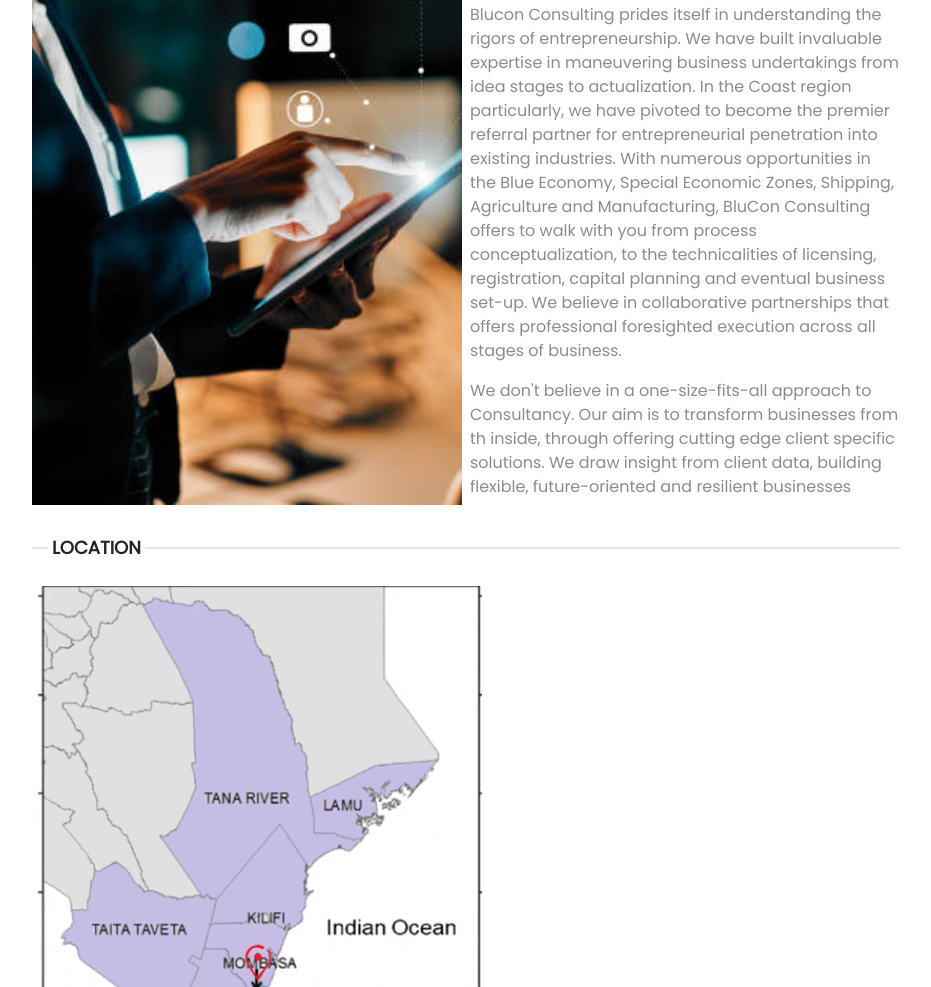
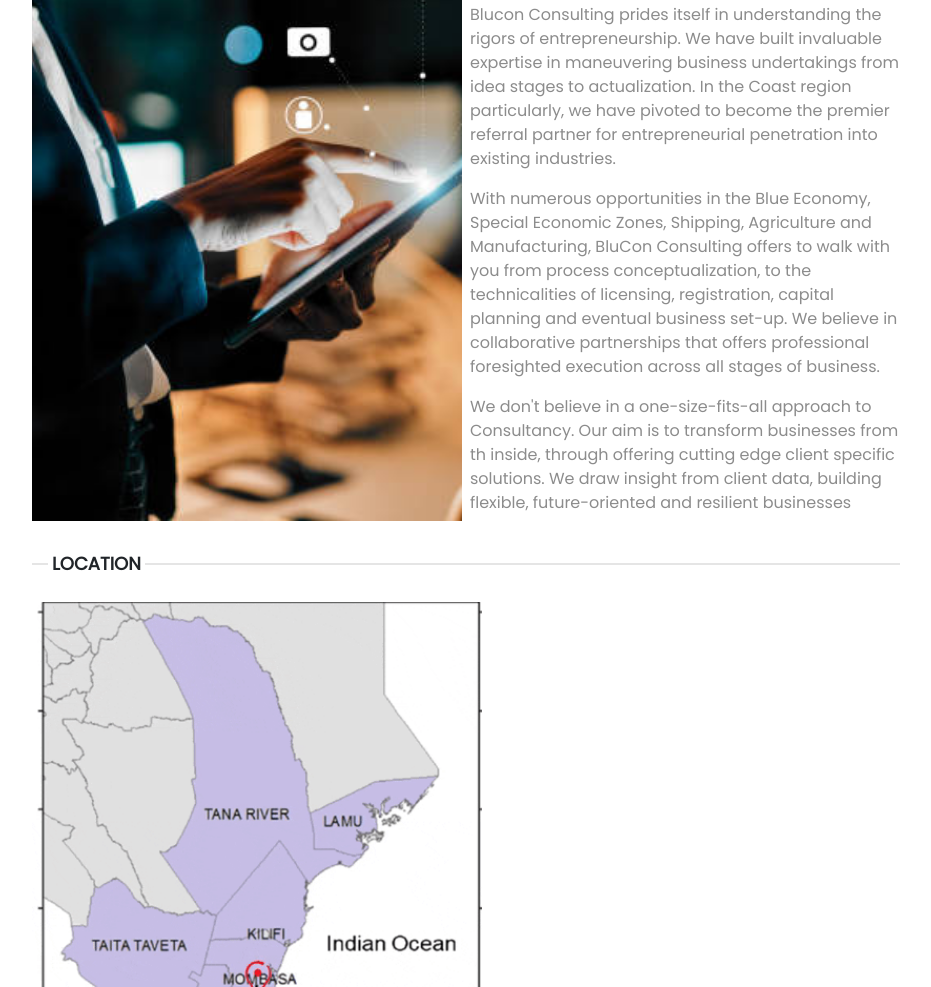
Before and after one commit to mburuanthony/Blucon-Prime, a plain HTML site: page index.html in a window 1280 px wide. Shown: the part 871-1858 px from the top of the page, without its empty margins (174-1105 px from the left). Drawn offline with nearby package versions, Linux system fonts and the light colour scheme.

Commit message:
fixed pararaph

```diff
--- a/index.html
+++ b/index.html
@@ -191,13 +191,16 @@
               maneuvering business undertakings from idea stages to
               actualization. In the Coast region particularly, we have pivoted
               to become the premier referral partner for entrepreneurial
-              penetration into existing industries. With numerous opportunities
-              in the Blue Economy, Special Economic Zones, Shipping, Agriculture
-              and Manufacturing, BluCon Consulting offers to walk with you from
-              process conceptualization, to the technicalities of licensing,
-              registration, capital planning and eventual business set-up. We
-              believe in collaborative partnerships that offers professional
-              foresighted execution across all stages of business.
+              penetration into existing industries.
+            </p>
+            <p>
+              With numerous opportunities in the Blue Economy, Special Economic
+              Zones, Shipping, Agriculture and Manufacturing, BluCon Consulting
+              offers to walk with you from process conceptualization, to the
+              technicalities of licensing, registration, capital planning and
+              eventual business set-up. We believe in collaborative partnerships
+              that offers professional foresighted execution across all stages
+              of business.
             </p>
             <p>
               We don't believe in a one-size-fits-all approach to Consultancy.
```
